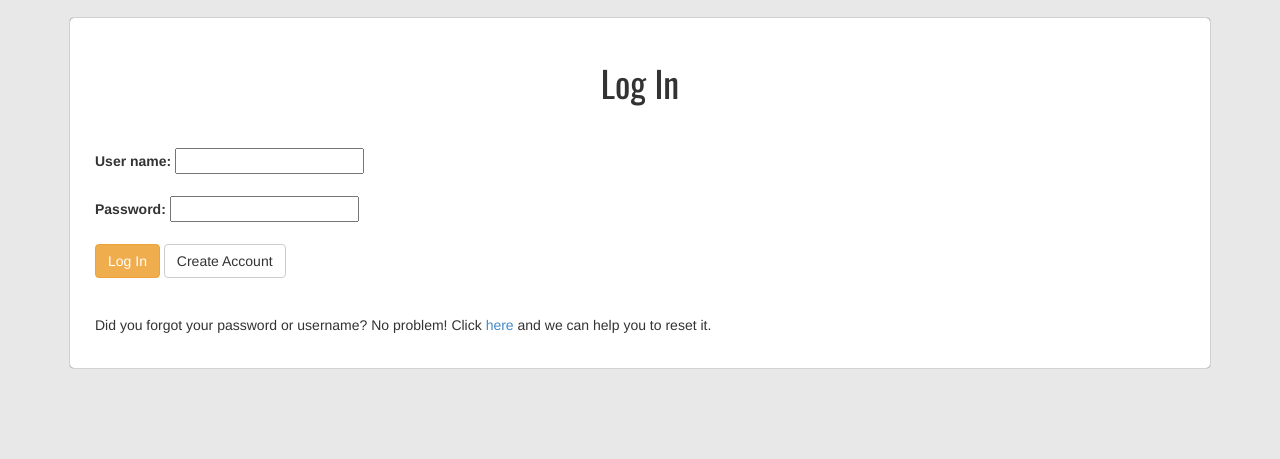
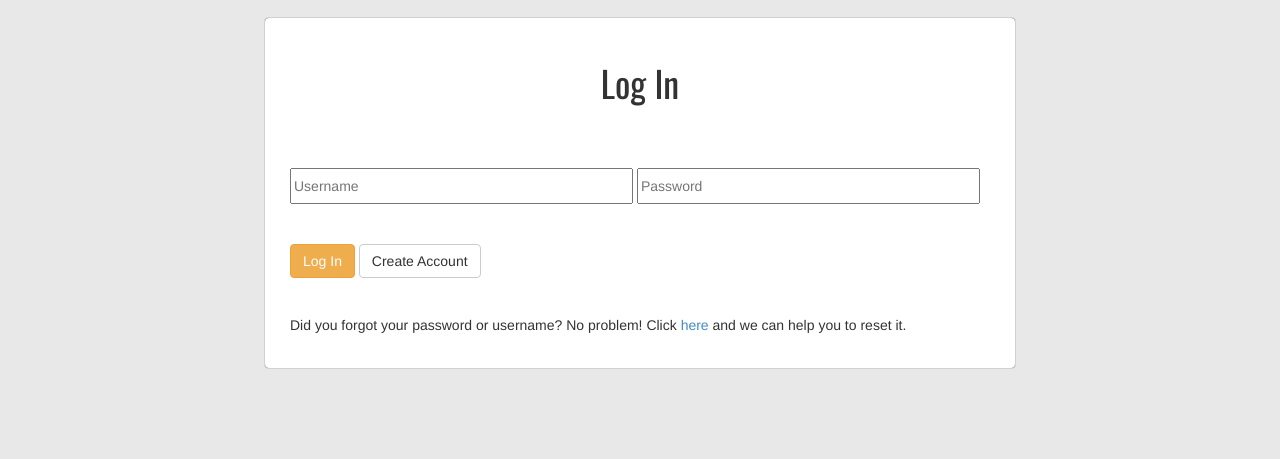
Before and after one commit to Cmlsltnl/BucketListCalculator, a Django app: template templates/login.html in a window 1280 px wide. Shown: the part 52-511 px from the top of the page. Run offline with Django 3.2, Linux system fonts and the light colour scheme; the template is opened without the code that fills it, so the values that code supplies are empty; parts of the project's set-up code (start-up, migrations or seed data) failed here and were passed over; some libraries are stand-ins or nearby versions.

Commit message:
Finished styling all forms site wide

```diff
--- a/media/static/css/settings.css
+++ b/media/static/css/settings.css
@@ -85,3 +85,25 @@
 .register .errorlist li {
  color: #d9534f;
  }
+
+ /*----------------------Login--------------------*/
+
+ .login .fieldWrapper {
+    width: 100%;
+    display: inline;
+ }
+
+
+ .login #username {
+    width: 100%;
+    height: 36px;
+    display: inline;
+    width: 49%;
+ }
+
+ .login #password {
+     width: 100%;
+    height: 36px;
+    display: inline;
+    width: 49%;
+ }
--- a/templates/login.html
+++ b/templates/login.html
@@ -6,23 +6,20 @@
 
 <div class = "container">
     <div class = "row">
-        <div class = "col-md-12">
-            <div class = "sections">
+        <div class = "col-md-8 col-md-offset-2">
+            <div class = "sections login">
 
                 <h1>Log In</h1>
+                <br>
                 <br>
                 {% if form.errors %}
                     <p class = "error">Sorry, that's not a valid username or password</p>
                 {% endif %}
 
                 <form action ="/accounts/auth/" method ="post">{% csrf_token %}
-                    <label for="username">User name: </label>
-                    <input type="text" name="username" value="" id="username">
+                    <input type="text" name="username" value="" id="username" placeholder = "Username">
+                    <input type="password" name="password" value="" id="password" placeholder= "Password">
                     <br>
-                    <br>
-                    <label for="password">Password: </label>
-
-                    <input type="password" name="password" value="" id="password">
                     <br>
                     <br>
                     <p>
```
Also changed, not shown: README.md, db.sqlite3.
